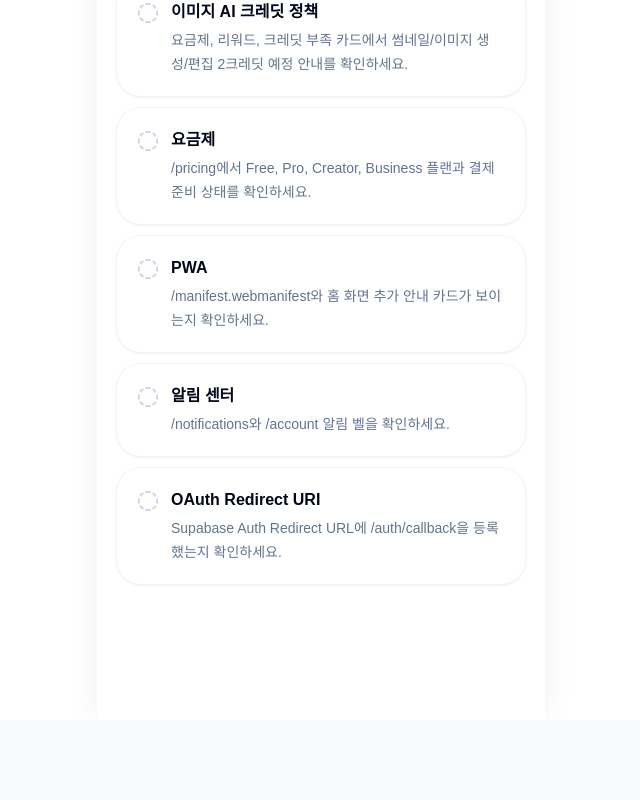
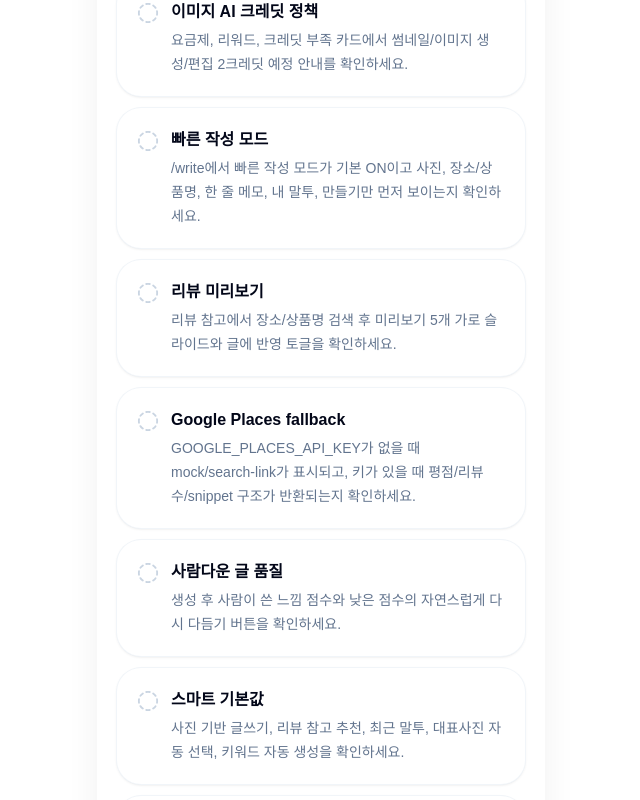
Before and after one commit to mykim2732/tripwriter, a Next.js app: page /qa in a window 1280 px wide. Shown: the part 6160-6960 px from the top of the page, without its empty margins (319-959 px from the left). Before the commit the page ends 6880 px from the top, so only its background shows below. Built offline with nearby package versions, Linux system fonts and the light colour scheme; no server answers.

Commit message:
Sprint 150 update simplification QA docs

```diff
--- a/app/qa/page.tsx
+++ b/app/qa/page.tsx
@@ -97,6 +97,11 @@ export default function QaPage() {
     { label: "리뷰 Provider Adapter", status: "ready", description: "Google Places, Kakao Local, Naver Search, manual provider의 availableFields, envRequired, status 반환을 확인하세요." },
     { label: "공식 API fallback", status: "ready", description: "API Key가 없을 때 search-link mode로 안전하게 돌아가고, 키가 있을 때 장소/검색 결과 구조가 반환되는지 확인하세요." },
     { label: "이미지 AI 크레딧 정책", status: "ready", description: "요금제, 리워드, 크레딧 부족 카드에서 썸네일/이미지 생성/편집 2크레딧 예정 안내를 확인하세요." },
+    { label: "빠른 작성 모드", status: "ready", description: "/write에서 빠른 작성 모드가 기본 ON이고 사진, 장소/상품명, 한 줄 메모, 내 말투, 만들기만 먼저 보이는지 확인하세요." },
+    { label: "리뷰 미리보기", status: "ready", description: "리뷰 참고에서 장소/상품명 검색 후 미리보기 5개 가로 슬라이드와 글에 반영 토글을 확인하세요." },
+    { label: "Google Places fallback", status: "ready", description: "GOOGLE_PLACES_API_KEY가 없을 때 mock/search-link가 표시되고, 키가 있을 때 평점/리뷰 수/snippet 구조가 반환되는지 확인하세요." },
+    { label: "사람다운 글 품질", status: "ready", description: "생성 후 사람이 쓴 느낌 점수와 낮은 점수의 자연스럽게 다시 다듬기 버튼을 확인하세요." },
+    { label: "스마트 기본값", status: "ready", description: "사진 기반 글쓰기, 리뷰 참고 추천, 최근 말투, 대표사진 자동 선택, 키워드 자동 생성을 확인하세요." },
     { label: "요금제", status: "ready", description: "/pricing에서 Free, Pro, Creator, Business 플랜과 결제 준비 상태를 확인하세요." },
     { label: "PWA", status: "ready", description: "/manifest.webmanifest와 홈 화면 추가 안내 카드가 보이는지 확인하세요." },
     { label: "알림 센터", status: "ready", description: "/notifications와 /account 알림 벨을 확인하세요." },
```
Also changed, not shown: 2 other files (tests, documents, lock files or other folders).
